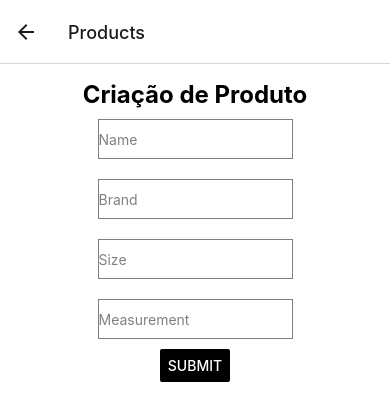
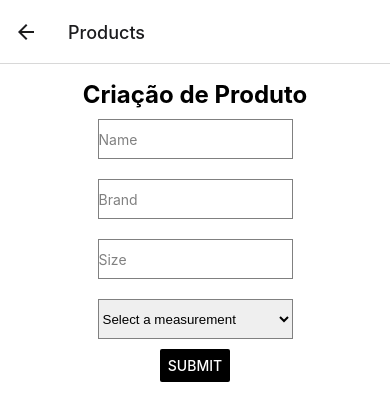
Before and after one commit to WDelesposti/markets-app, a React Native app in the folder apps/front/: screen /Products in a window 390 px wide. Shown: the top 420 px of the page. Built offline with nearby package versions, Linux system fonts and the light colour scheme.

Commit message:
refactor: use picker instead of input

```diff
--- a/apps/front/src/app/pages/products.tsx
+++ b/apps/front/src/app/pages/products.tsx
@@ -1,12 +1,15 @@
 import React, { useState } from 'react';
 import { View, TextInput, Button, Text } from 'react-native';
 import axios from 'axios';
+import { Picker } from '@react-native-picker/picker';
 
 const Products = () => {
   const [name, setName] = useState('');
   const [brand, setBrand] = useState('');
   const [size, setSize] = useState('');
   const [measurement, setMeasurement] = useState('');
+
+  const Measurement = ['L', 'ML', 'G', 'MG', 'KG', 'UN', 'PCT', 'CX'];
 
   const handleSubmit = () => {
     const apiUrl = `http://0.0.0.0:3000/product?name=${name}&brand=${brand}&size=${size}&measurement=${measurement}`;
@@ -90,11 +93,9 @@ const Products = () => {
           margin: 10,
         }}
       />
-      <TextInput
-        placeholder="Measurement"
-        placeholderTextColor="gray"
-        value={measurement}
-        onChangeText={setMeasurement}
+       <Picker
+        selectedValue={measurement}
+        onValueChange={(itemValue, itemIndex) => setMeasurement(itemValue)}
         style={{
           width: '50%',
           height: 40,
@@ -104,7 +105,14 @@ const Products = () => {
           marginBottom: 16,
           margin: 10,
         }}
-      />
+      >
+        <Picker.Item label="Select a measurement" value="" />
+        {Measurement.map((item, index) => {
+          return <Picker.Item label={item} value={item} key={index} />;
+        })}
+      </Picker>
+
+
       <Button title="Submit" onPress={handleSubmit} color={'#000'} />
     </View>
   );
```
